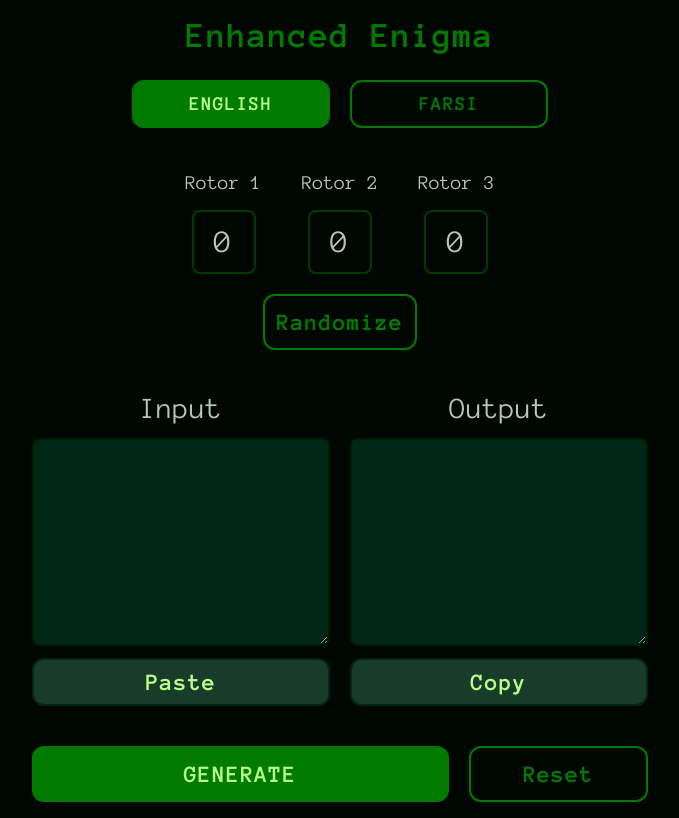
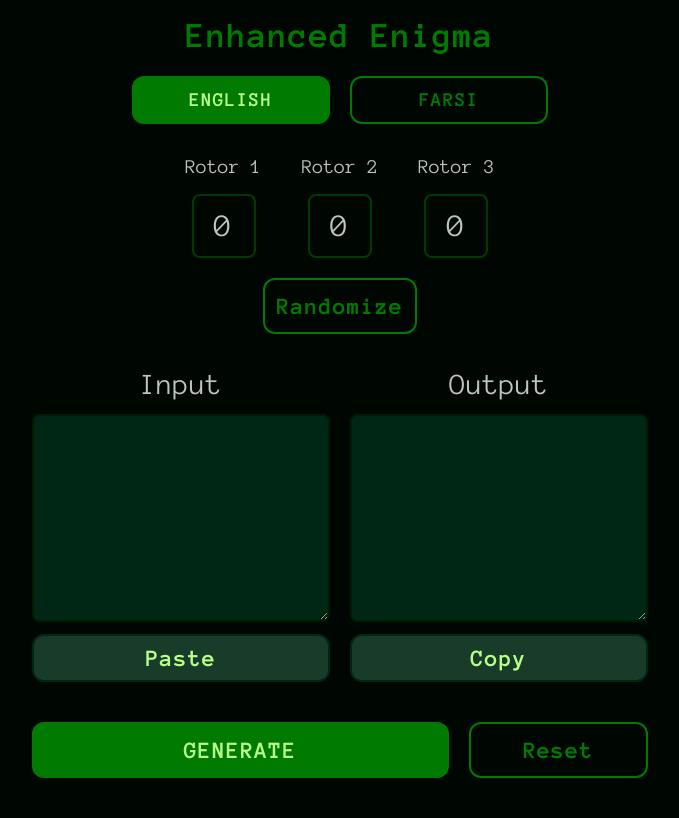
Before and after one commit to parsalemi/enigma, an Angular app: page / in a window 1280 px wide. Shown: the whole page, without its empty margins (300-979 px from the left). Built offline with nearby package versions, Linux system fonts and the light colour scheme.

Commit message:
style: reduce gap to prevent scroll

```diff
--- a/src/app/app.html
+++ b/src/app/app.html
@@ -3,11 +3,11 @@
     Enhanced Enigma
   </h1>
 </header>
-<div class="flex gap-5 items-center justify-center lg:w-1/3 w-full mx-auto mt-6">
+<div class="flex gap-5 items-center justify-center lg:w-1/3 w-full mx-auto mt-5">
   <button [class.btn-primary]="language == 'english'" [class.btn-secondary]="language == 'farsi'" class="w-full text-xl" (click)="setLanguage('english')">ENGLISH</button>
   <button [class.btn-primary]="language == 'farsi'" [class.btn-secondary]="language == 'english'" class="w-full text-xl" (click)="setLanguage('farsi')">FARSI</button>
 </div>
-<main class="flex flex-col gap-10 justify-center items-center w-full mt-10">
+<main class="flex flex-col gap-8 justify-center items-center w-full mt-7">
   <app-rotors
     [settings]="rotorSettings"
     (settingsValue)="updateSettings($event)"
```
